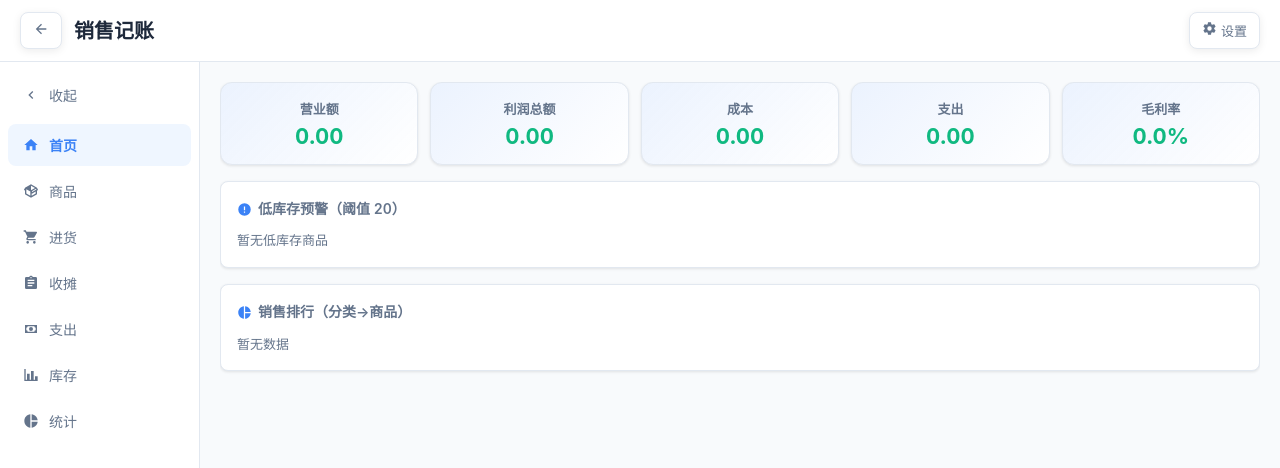
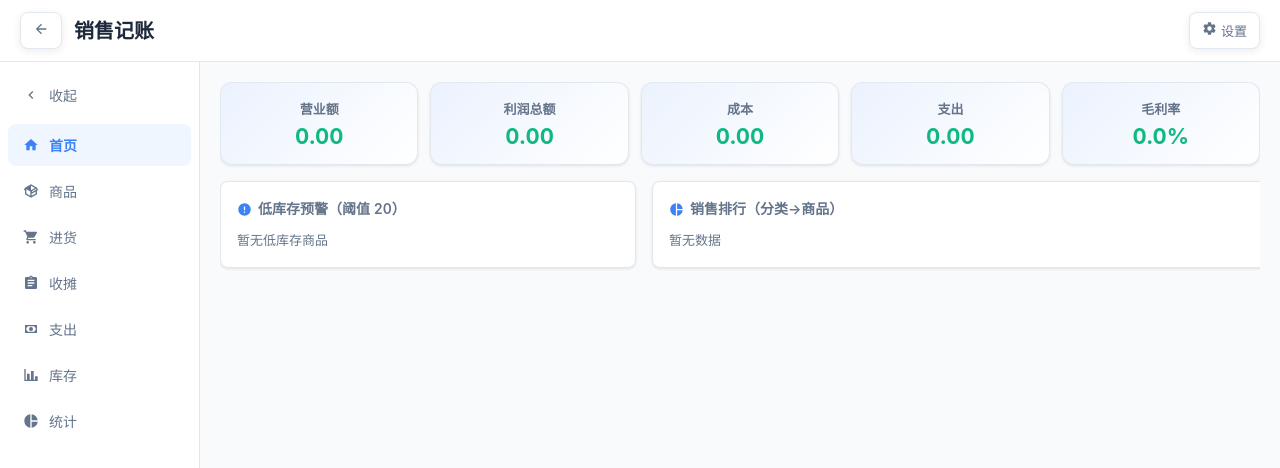
Before and after one commit to zhixiaotx/easy-web-tab, a Vue app: page /business in a window 1280 px wide. Shown: the top 468 px of the page. Built offline with nearby package versions, Linux system fonts and the light colour scheme.

Commit message:
fix-销售记账首页低库存预警40%与销售排行60%并排一行，窄屏堆叠

```diff
--- a/src/components/business/BusinessHome.vue
+++ b/src/components/business/BusinessHome.vue
@@ -110,9 +110,17 @@ function maxProductRevenue(node: { products: { revenue: number }[] }): number {
         </div>
       </section>
 
-      <!-- 低库存概览 -->
-      <div class="bizhome-row">
-        <div class="bizhome-card clickable" role="button" tabindex="0" data-testid="bizhome-lowstock" @click="go('inventory')" @keydown.enter="go('inventory')">
+      <!-- 低库存 + 销售排行：一行两列（40% / 60%） -->
+      <div class="bizhome-row bizhome-split-row">
+        <!-- 低库存概览（左 40%） -->
+        <div
+          class="bizhome-card bizhome-col bizhome-col-40 clickable"
+          role="button"
+          tabindex="0"
+          data-testid="bizhome-lowstock"
+          @click="go('inventory')"
+          @keydown.enter="go('inventory')"
+        >
           <div class="bizhome-card-title"><Icon name="alert" :size="15" />低库存预警（阈值 {{ store.settings.lowStockThreshold }}）</div>
           <p v-if="lowStock.length === 0" class="bizhome-empty" data-testid="bizhome-lowstock-empty">暂无低库存商品</p>
           <div v-else class="bizhome-low-list">
@@ -122,10 +130,9 @@ function maxProductRevenue(node: { products: { revenue: number }[] }): number {
             </div>
           </div>
         </div>
-      </div>
 
-      <!-- P1-1：销售排行（分类→商品树状展开） -->
-      <section class="bizhome-card" data-testid="bizhome-rank-tree">
+        <!-- 销售排行（右 60%，分类→商品树状展开） -->
+        <section class="bizhome-card bizhome-col bizhome-col-60" data-testid="bizhome-rank-tree">
           <div class="bizhome-card-title"><Icon name="stats" :size="15" />销售排行（分类→商品）</div>
           <p v-if="treeRank.length === 0" class="bizhome-empty">暂无数据</p>
           <div v-else class="bizhome-tree">
@@ -159,6 +166,7 @@ function maxProductRevenue(node: { products: { revenue: number }[] }): number {
             </div>
           </div>
         </section>
+      </div>
     </template>
   </div>
 </template>
@@ -370,6 +378,17 @@ function maxProductRevenue(node: { products: { revenue: number }[] }): number {
 .bizhome-row {
   display: block;
 }
+
+/* 双列并排：低库存 40% + 销售排行 60%，桌面端一行，移动端堆叠 */
+.bizhome-split-row {
+  display: flex;
+  flex-direction: row;
+  gap: 16px;
+  align-items: stretch;
+}
+.bizhome-col { flex: 0 0 auto; min-width: 0; }
+.bizhome-col-40 { flex-basis: 40%; }
+.bizhome-col-60 { flex-basis: 60%; }
 
 .bizhome-card {
   display: flex;
@@ -622,6 +641,11 @@ function maxProductRevenue(node: { products: { revenue: number }[] }): number {
   .bizhome-hero {
     grid-template-columns: repeat(2, minmax(0, 1fr));
   }
+
+  /* 窄屏下双列堆叠为上下，各自 100% 宽度 */
+  .bizhome-split-row { flex-direction: column; }
+  .bizhome-col-40,
+  .bizhome-col-60 { flex-basis: auto; }
 }
 
 @media (max-width: 480px) {
```
Lines whose indentation alone changed are shown as unchanged.
